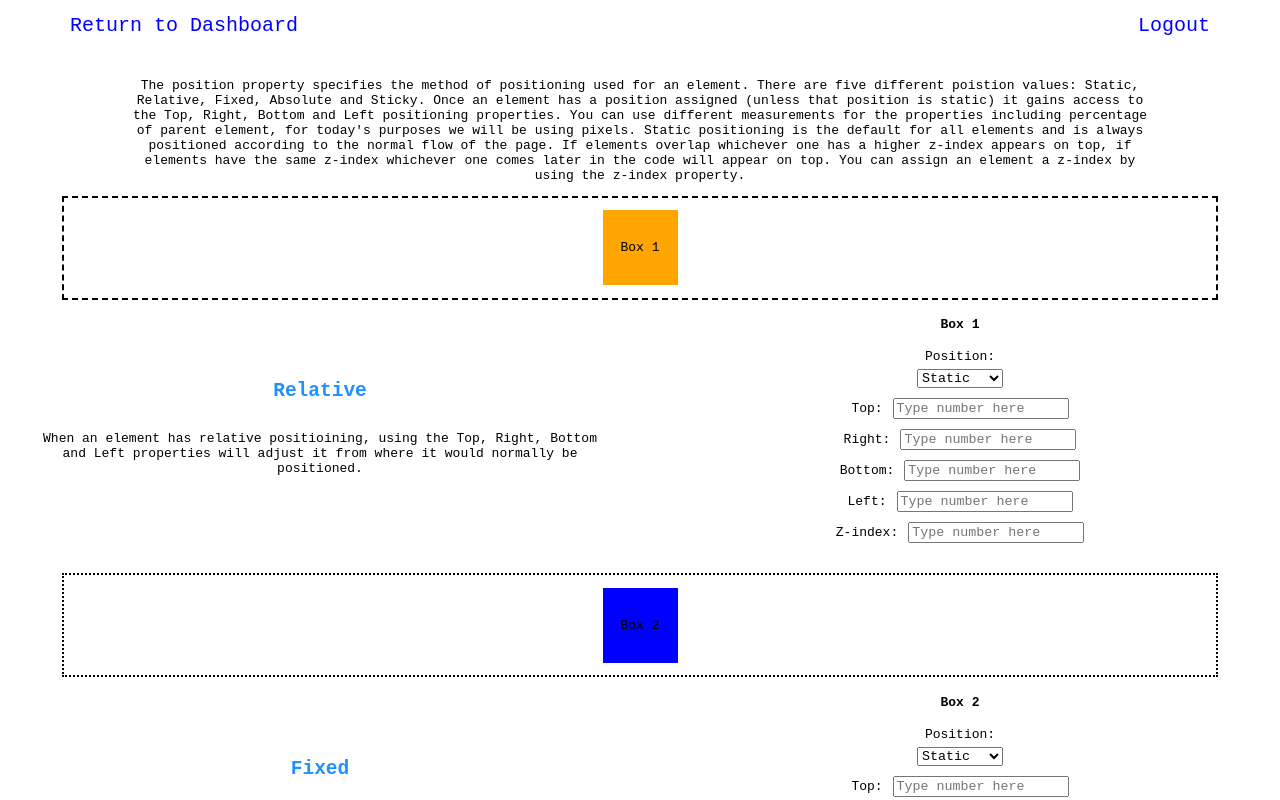
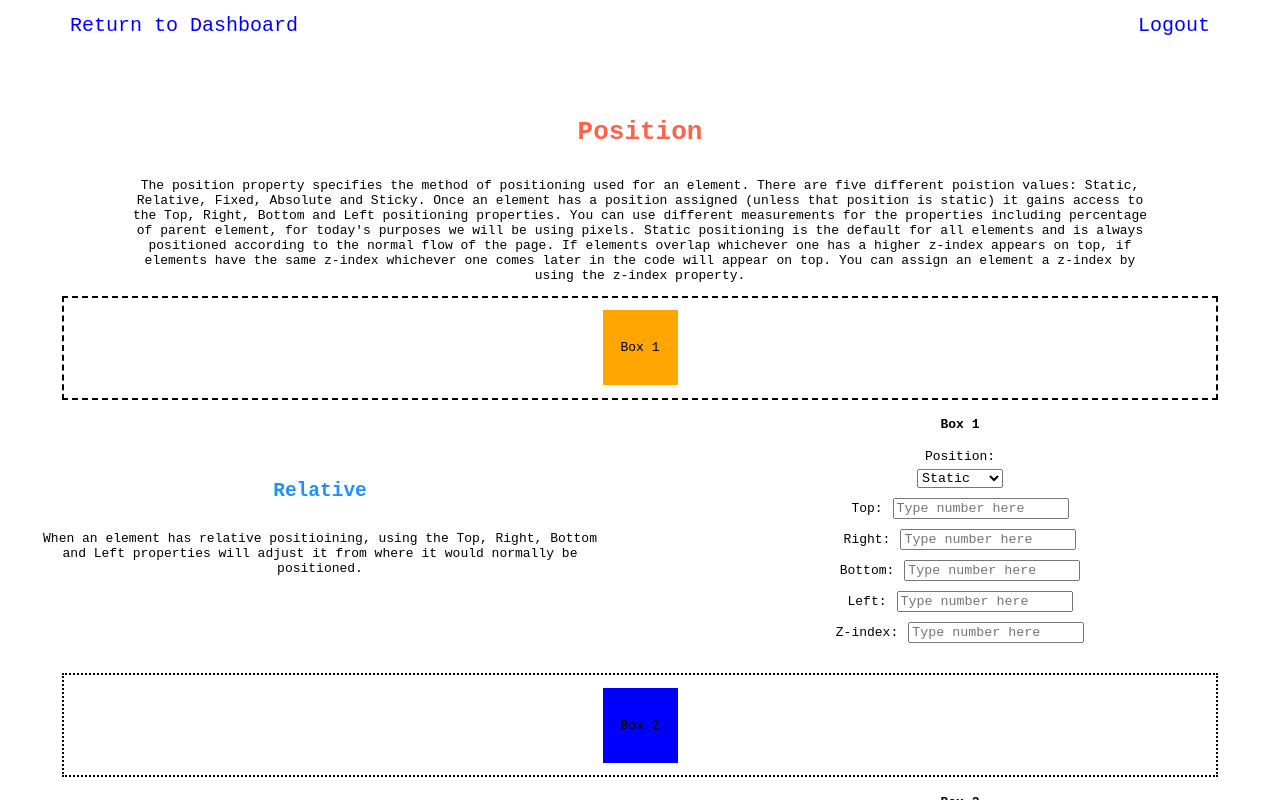
Before and after one commit to paulbrooks646/competencies, a React (Create React App) app: page /#/Position in a window 1280 px wide. Shown: the top 800 px of the page. Built offline with nearby package versions, Linux system fonts and the light colour scheme; what redux-promise-middleware would draw is missing.

Commit message:
import style sheet

```diff
--- a/src/Components/Position/Position.js
+++ b/src/Components/Position/Position.js
@@ -1,4 +1,5 @@
-import React, {useState} from 'react'
+import React, { useState } from 'react'
+import "./Position.scss"
 
 export default function Position() {
 
--- a/src/Components/Position/Position.scss
+++ b/src/Components/Position/Position.scss
@@ -4,5 +4,5 @@
 
 .position-main {
     position: relative;
-    top: 50px;
+    top: 100px;
 }
```
